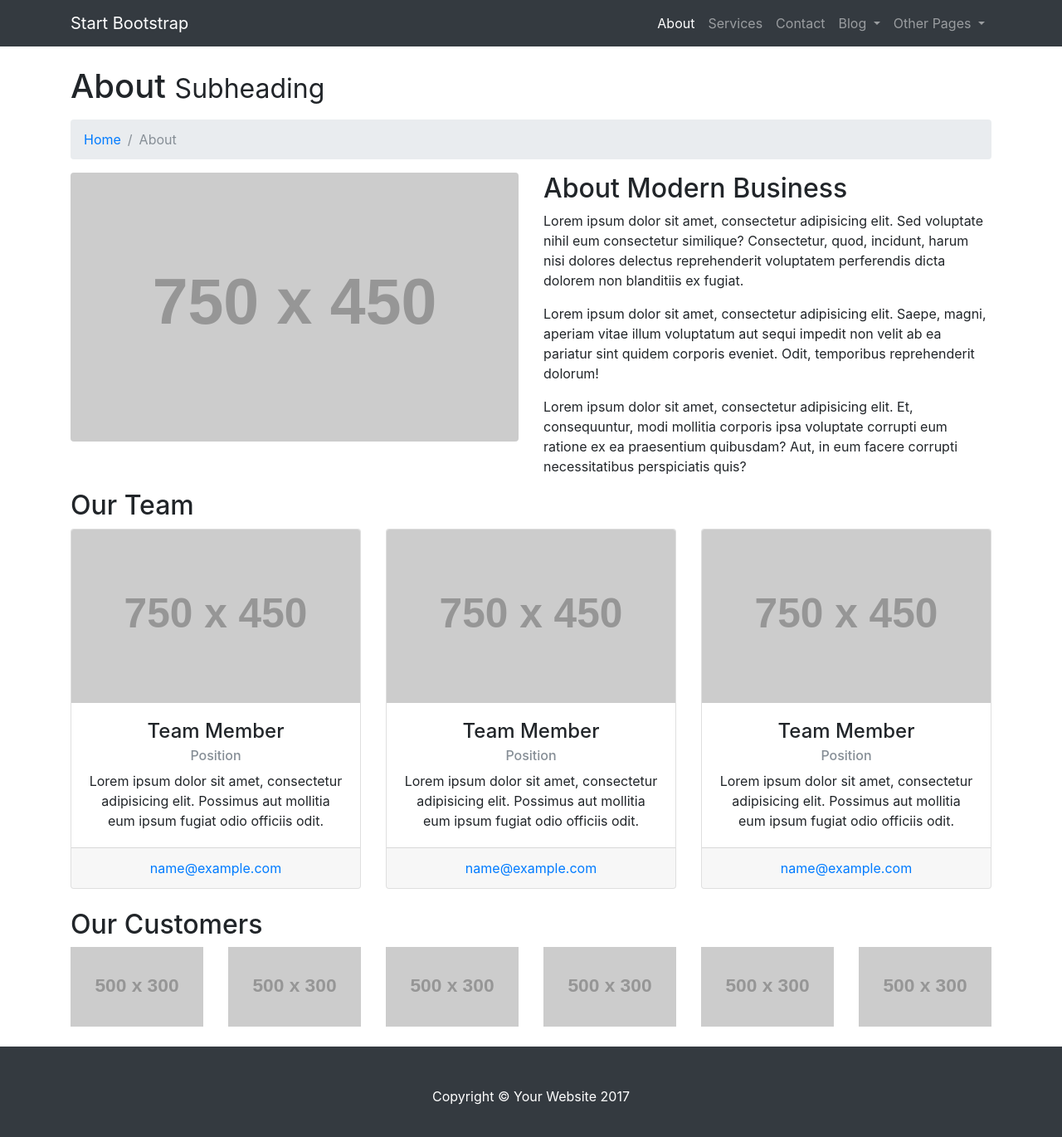
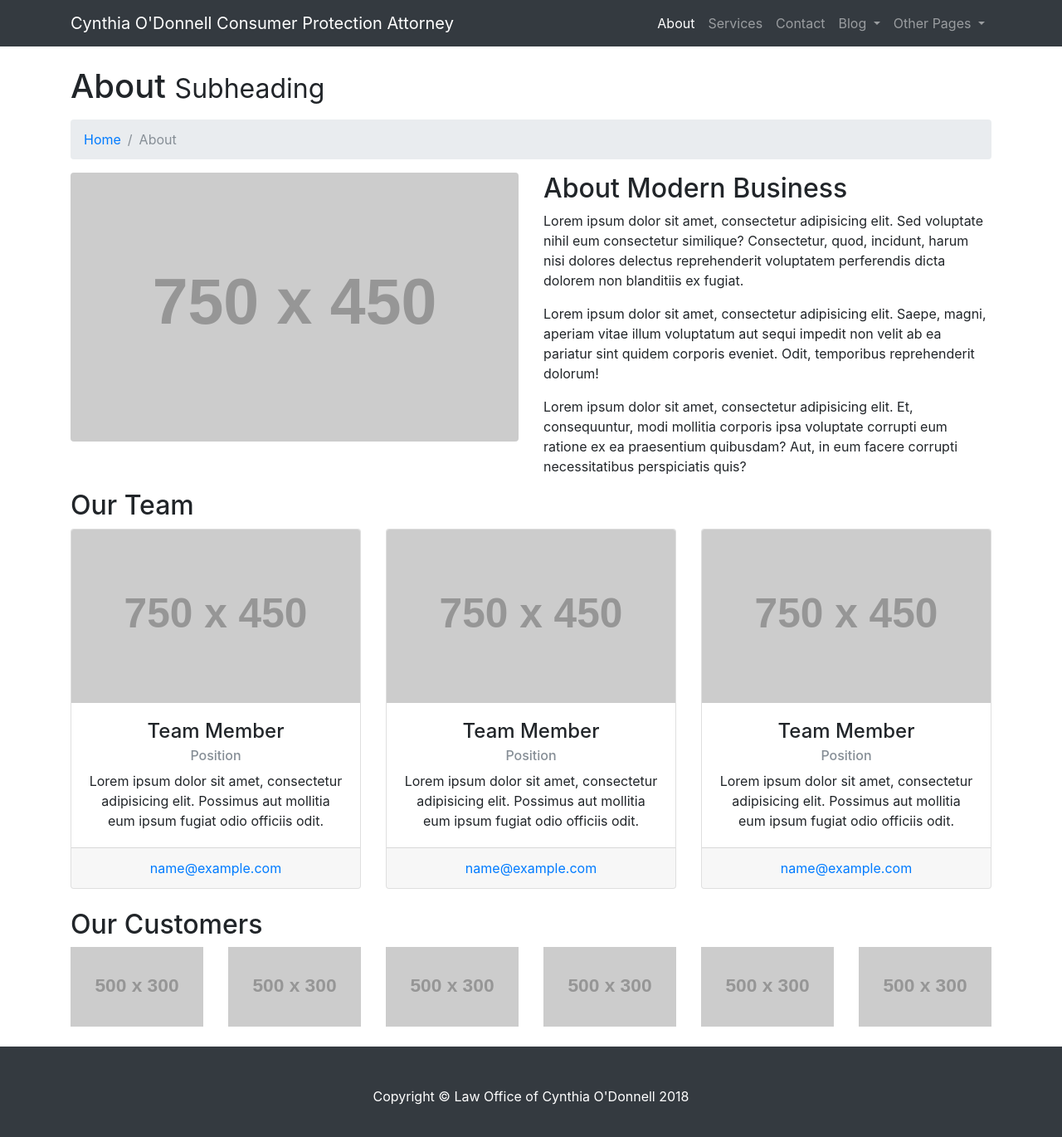
Before and after one commit to MimiBambino/lawyer, a website: page about.html in a window 1280 px wide. Shown: the whole page at 83% size. Drawn offline with Linux system fonts and the light colour scheme; placeholder pictures from the web are drawn by us.

Commit message:
change branding across site

```diff
--- a/about.html
+++ b/about.html
@@ -23,7 +23,7 @@
     <!-- Navigation -->
     <nav class="navbar fixed-top navbar-expand-lg navbar-dark bg-dark fixed-top">
       <div class="container">
-        <a class="navbar-brand" href="index.html">Start Bootstrap</a>
+        <a class="navbar-brand" href="index.html">Cynthia O'Donnell <span>Consumer Protection Attorney</span></a>
         <button class="navbar-toggler navbar-toggler-right" type="button" data-toggle="collapse" data-target="#navbarResponsive" aria-controls="navbarResponsive" aria-expanded="false" aria-label="Toggle navigation">
           <span class="navbar-toggler-icon"></span>
         </button>
@@ -182,7 +182,7 @@
     <!-- Footer -->
     <footer class="py-5 bg-dark">
       <div class="container">
-        <p class="m-0 text-center text-white">Copyright &copy; Your Website 2017</p>
+        <p class="m-0 text-center text-white">Copyright &copy; Law Office of Cynthia O'Donnell 2018</p>
       </div>
       <!-- /.container -->
     </footer>
```
Also changed, not shown: 404.html (+1 -1 lines), blog-home-1.html (+2 -2 lines), blog-home-2.html (+2 -2 lines), blog-post.html (+2 -2 lines), contact.html (+2 -2 lines), faq.html (+2 -2 lines), full-width.html (+2 -2 lines), index.html (+1 -1 lines), pricing.html (+2 -2 lines), services.html (+2 -2 lines), sidebar.html (+2 -2 lines).
